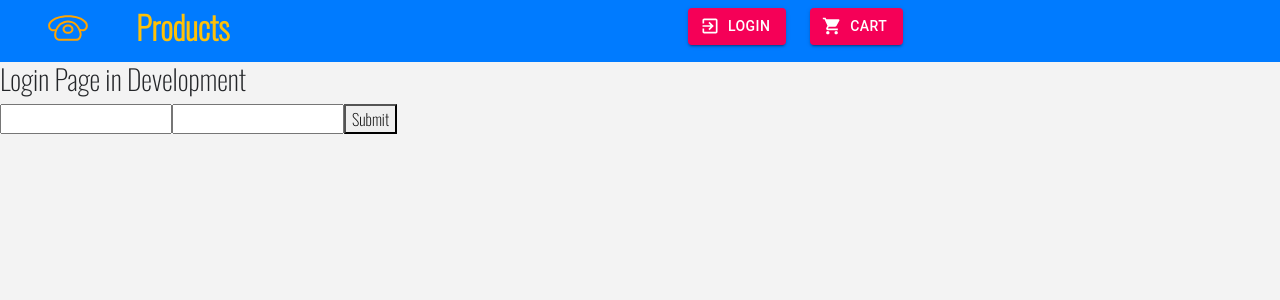
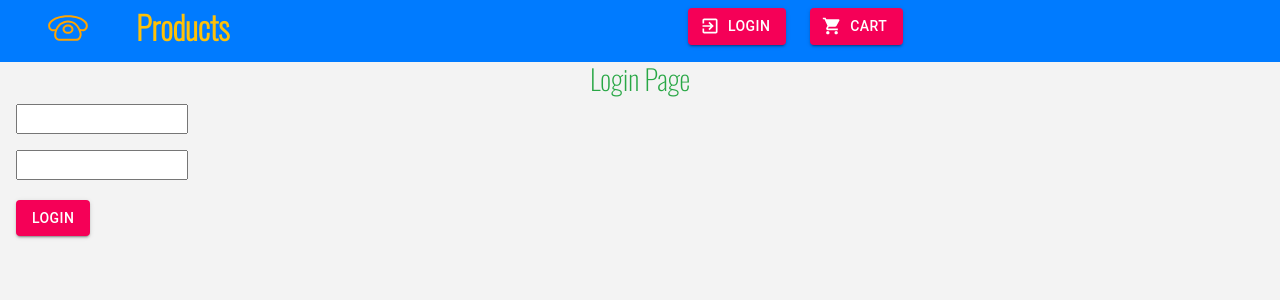
Before and after one commit to shahjigar556/e-commerce, a React (Create React App) app: page /login in a window 1280 px wide. Shown: the top 300 px of the page. Built offline with nearby package versions, Linux system fonts and the light colour scheme.

Commit message:
developed the protected routes if user is not loggedIn user will be directed to login page and from there to home page

```diff
--- a/src/App.js
+++ b/src/App.js
@@ -16,7 +16,7 @@ import 'bootstrap/dist/css/bootstrap.min.css';
 import './App.css';
 import Compare from './views/Compare';
 import PriceCompare from './views/PriceCompare';
-
+import ProtectedRoute from './components/ProtectedRoute'
 function App() {
 
   return (
@@ -25,11 +25,12 @@ function App() {
         <Switch>
            <ProductProvider>
            <Route exact path='/' component={ProductList} />
-           <Route excat path='/details/:id' component={Details} />
-           <Route excat path='/cart' component={Cart} />
-           <Route excat path='/login' component={Login} />
-           <Route excat path='/compare/:id/:company' component={Compare} />
-           <Route excat path='/price/:price' component={PriceCompare} />
+           <ProtectedRoute exact path='/details/:id' component={Details} />
+           <ProtectedRoute exact path='/cart' component={Cart} />
+           <Route exact path='/login' component={Login} />
+           <ProtectedRoute exact path='/compare/:id/:company' component={Compare} />
+           <ProtectedRoute exact path='/price/:price' component={PriceCompare} />
+
            </ProductProvider>
         </Switch>
 
--- /dev/null
+++ b/src/Auth.js
@@ -0,0 +1,12 @@
+const fakeAuth={
+    isAuthenticated:false,
+    login(cb){
+        this.isAuthenticated=true
+        setTimeout(cb,1000) // fake async
+    },
+    signout(cb) {
+        this.isAuthenticated = false
+        setTimeout(cb, 100) // fake async
+      }
+}
+export default fakeAuth;
--- /dev/null
+++ b/src/UserData.js
@@ -0,0 +1,22 @@
+const users=[
+    {
+        id:1,
+        name:'JigarShah',
+        password:'jigar123',
+        loggedIn:false
+    },
+    {
+        id:2,
+        name:'RoshniShah',
+        password:'Roshni',
+        loggedIn:false
+    },
+    {
+        id:3,
+        name:'Tatsat',
+        password:'Tatsat123',
+        loggedIn:false
+    }
+]
+
+export default users;
--- /dev/null
+++ b/src/components/ProtectedRoute.js
@@ -0,0 +1,13 @@
+import React from 'react'
+import {Route} from 'react-router-dom';
+import fakeAuth from '../Auth';
+import {Redirect} from 'react-router-dom'
+export default function ProtectedRoute({component:Component,...rest}) {
+    return (
+        <Route {...rest} render={(props) => (
+            fakeAuth.isAuthenticated === true
+              ? <Component {...props} />
+              : <Redirect to='/login' />
+          )} />
+    )
+}
--- a/src/components/Title.js
+++ b/src/components/Title.js
@@ -3,6 +3,8 @@ import {useState} from 'react'
 import {Link} from 'react-router-dom';
 import Button from '@material-ui/core/Button';
 import TextField from '@material-ui/core/TextField';
+import users from '../UserData';
+
 
 export default function Title({name,title}) {
     const DispStyle={
@@ -10,7 +12,18 @@ export default function Title({name,title}) {
     }
     const [price,setPrice]=useState(" ");
 
-
+    // finding the username of user
+    let username=' ';
+    for(let i=0;i<users.length;i++)
+    {
+        if(users[i].loggedIn)
+        {
+            username=users[i].name;
+        }
+    }
+   const usernameStyle={
+       display:username==' '?'none':'block'
+   }
     const handleChange=(e)=>{
         setPrice(e.target.value);
         console.log(price)
@@ -26,6 +39,8 @@ export default function Title({name,title}) {
                <h1 style={DispStyle} className="font-weight-bold text-capitalise">{name}</h1>
                <h1 style={DispStyle} className="font-weight-bold text-primary text-capitalise ml-3">{title}</h1>
                <br />
+               <h2 style={usernameStyle}> Welcome Back {username}</h2>
+               <br />
 
                <TextField className="mb-2 mt-2" id="standard-basic" label="Max-Price" value={price} onChange={(e)=>handleChange(e)} />
                <Button variant="contained" color="secondary" className="ml-3 mb-2 mt-3">
--- a/src/views/Login.js
+++ b/src/views/Login.js
@@ -1,25 +1,20 @@
 import React from 'react'
 import Paper from '@material-ui/core/Grid';
 import {useContext,useState,useEffect} from 'react';
+import fakeAuth from '../Auth';
+import {Redirect} from 'react-router-dom'
+import Button from '@material-ui/core/Button';
+import users from '../UserData';
 
-const users=[
-    {
-        name:'JigarShah',
-        password:'jigar123'
-    },
-    {
-        name:'RoshniShah',
-        password:'Roshni'
-    },
-    {
-        name:'Tatsat',
-        password:'Tatsat123'
-    }
-]
 
-export default function Login() {
+
+
+
+export default function Login(props) {
   const [name,setName]=useState("");
   const [password,setPassword]=useState("")
+  const [RedirectToReferrer,setRedirectToReferrer]=useState(false);
+
   const handleNameChange=(e)=>{
      setName(e.target.value);
   }
@@ -30,22 +25,51 @@ export default function Login() {
   const handleSubmit=()=>{
       console.log('submit button clicked')
       const user=users.filter(a=>a.name==name && a.password==password)
-      if(user.length==0)
+      console.log(user)
+
+      if(user.length==0)// no valid credentials
       {
           alert('Enter valid credentials');
       }
-      if (user.length===1)
+      if (user.length===1) //user must be authenticated
       {
           alert(`Welcome ${name}`)
+          fakeAuth.login(()=>{
+              setRedirectToReferrer(true);
+          })
+        // changing the state of loggedIn from True to false
+          const id=user[0].id;
+          for(let i=0;i<users.length;i++)
+          {
+              if(users[i].id==id)
+              {
+                  users[i].loggedIn=true;
+              }
+          }
+          console.log(users)
+
       }
+  }
+
+
+
+  if(RedirectToReferrer===true)
+  {
+      return(
+          <Redirect to='/'></Redirect>
+      )
   }
     return (
         <div>
-            <h3>Login Page in Development</h3>
+            <h3 className="text-center text-success">Login Page</h3>
 
-                <input type="text" value={name} onChange={(e)=>handleNameChange(e)}/>
-                <input type="password" value={password} onChange={(e)=>handlePassword(e)} />
-                <button onClick={handleSubmit}>Submit</button>
+                <input  className="mb-3 ml-3" type="text" value={name} onChange={(e)=>handleNameChange(e)}/>
+                <br />
+                <input  className="mb-1 ml-3" type="password" value={password} onChange={(e)=>handlePassword(e)} />
+               <br></br>
+                <Button className="mt-3 ml-3" variant="contained" onClick={handleSubmit} color="secondary">
+                       Login
+                </Button>
 
 
         </div>
```
Also changed, not shown: src/components/Navbar.js (+11 -0 lines).
